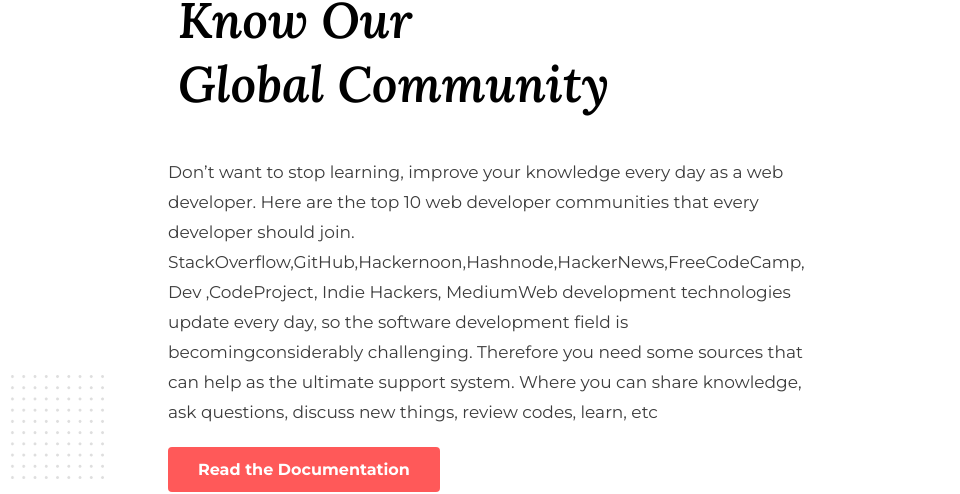
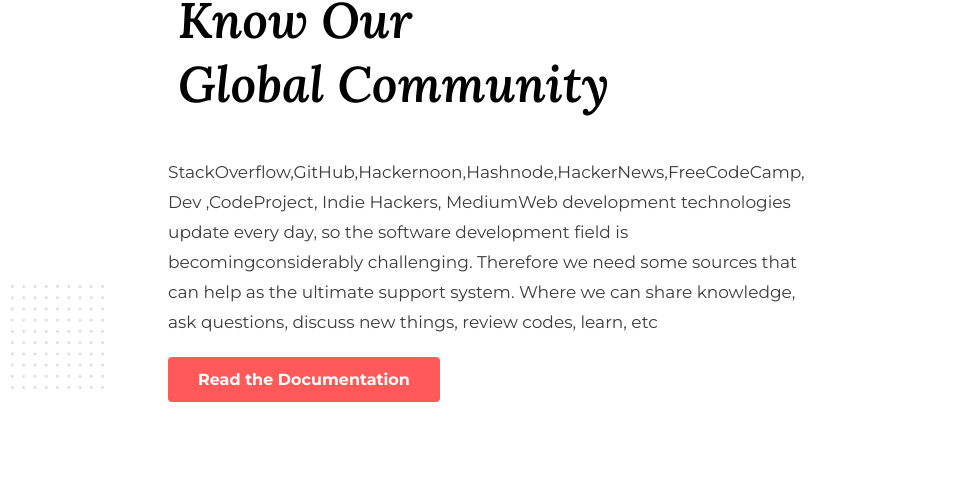
Before and after one commit to istiakhasan/project-mission-2022, a plain HTML site: page index.html in a window 1280 px wide. Shown: the part 1879-2373 px from the top of the page, 0-960 px from the left. Drawn offline with Linux system fonts and the light colour scheme; grey boxes are pictures that could not be loaded; a web font is replaced by a local one.

Commit message:
global community updated

```diff
--- a/index.html
+++ b/index.html
@@ -77,10 +77,7 @@
 
         <div class="community-item">
             <h1>Know Our<br />Global Community</h1>
-            <p class="paragraph">Don’t want to stop learning, improve your knowledge every day as a web developer. Here
-                are the top 10 web developer communities that every developer should join. StackOverflow,GitHub,Hackernoon,Hashnode,HackerNews,FreeCodeCamp, Dev ,CodeProject, Indie Hackers, MediumWeb development technologies update every day, so the software
-                development field is becomingconsiderably challenging. Therefore you need some sources that can help as the ultimate support system.
-                Where you can share knowledge, ask questions, discuss new things, review codes, learn, etc </p>
+            <p class="paragraph">StackOverflow,GitHub,Hackernoon,Hashnode,HackerNews,FreeCodeCamp, Dev ,CodeProject, Indie Hackers, MediumWeb development technologies update every day, so the software  development field is becomingconsiderably challenging. Therefore we need some sources that can help as the ultimate support system.   Where we can share knowledge, ask questions, discuss new things, review codes, learn, etc </p>
 
             <a href="https://www.facebook.com/Istieak" target="_blank" class="main-button">Read the Documentation</a>
         </div>
--- a/style.css
+++ b/style.css
@@ -128,6 +128,10 @@ span{
     flex: 40%;
     padding-left: 20vh;
 
+
+}
+.community-item>p{
+    text-align: left;
 }
 .community-item>img{
     padding-top: 15vh;
```
